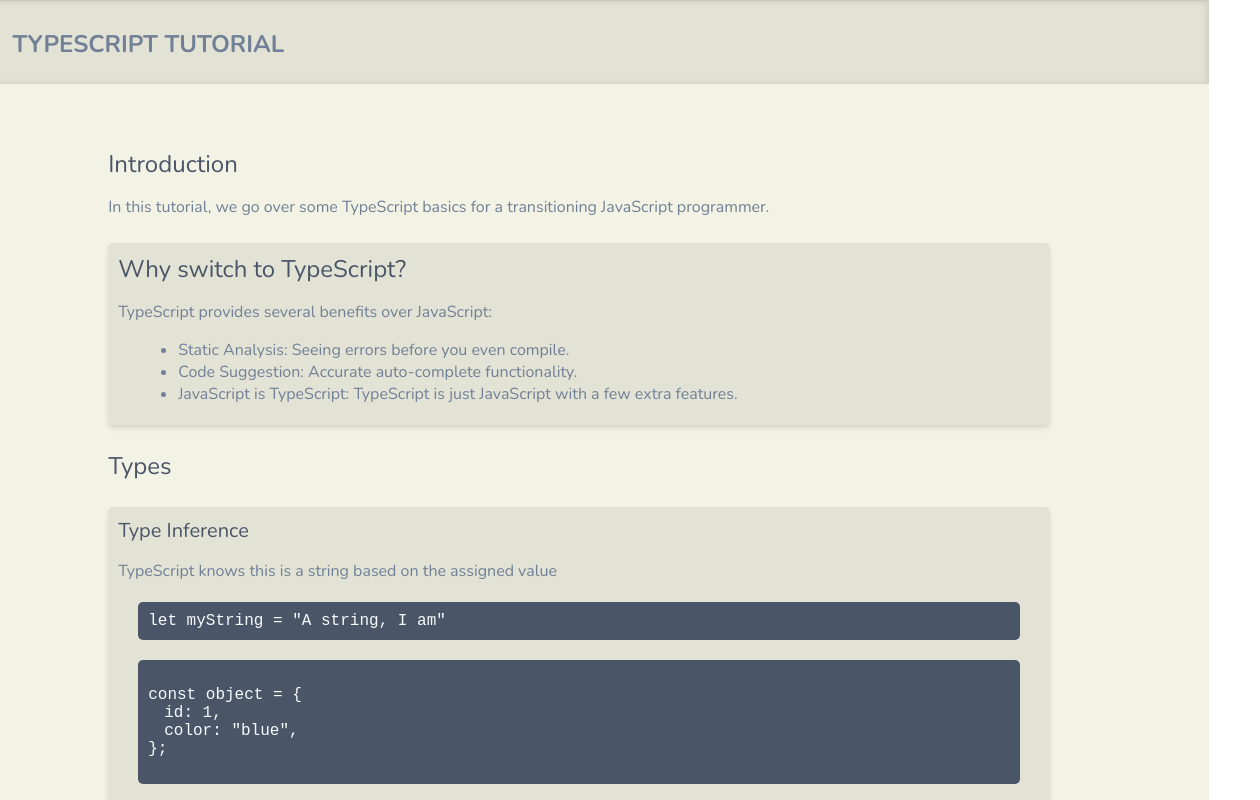
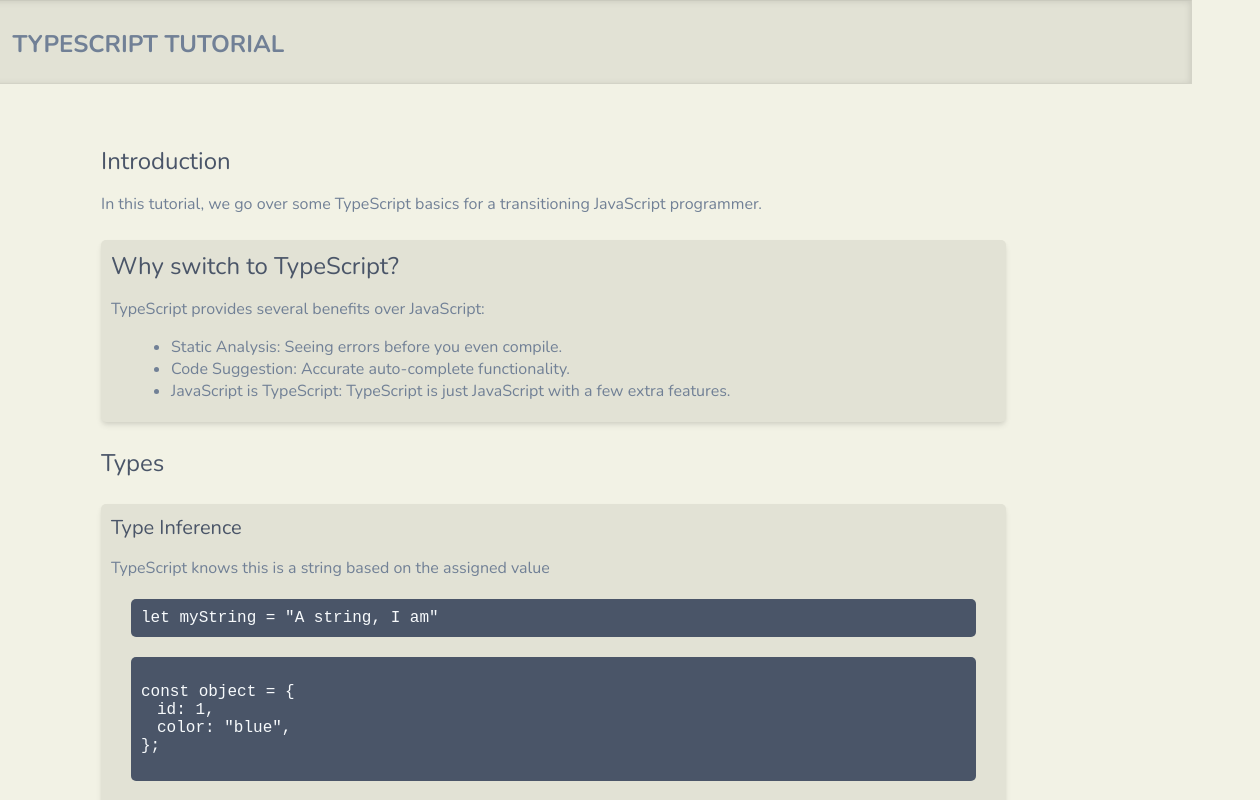
Before and after one commit to cs401-fall2022/lesson14-anthonyoffire, a website: page index.html in a window 1280 px wide. Shown: the top 800 px of the page, 71-1331 px from the left, 1260 px wide, since content can reach past the window. Drawn offline with nearby package versions, Linux system fonts and the light colour scheme.

Commit message:
fix width again

```diff
--- a/styles/styles.css
+++ b/styles/styles.css
@@ -16,7 +16,7 @@
     text-decoration: none;
     padding: 0;
     margin: 0;
-    /* width: 100%; */
+    width: 96%;
 
 
 }
@@ -30,7 +30,7 @@
     left:10%
 }
 body{
-    background-color: var(#000111);
+    background-color: var(--bg2);
 }
 ul{
     position: relative;
@@ -40,7 +40,7 @@
 main{
     background-color: var(--bg2);
     padding: 5%;
-    /*width: 90%;*/
+    width: 90%;
 }
 code{
     display: block;
@@ -53,7 +53,7 @@
 h1{
     font-size: 1.5rem;
     background-color: var(--bg1);
-    /* width: 100%; */
+    width: 100%;
     font-weight: bold;
     text-transform: uppercase;
     padding: 1rem 1rem .5rem 1rem;
```
